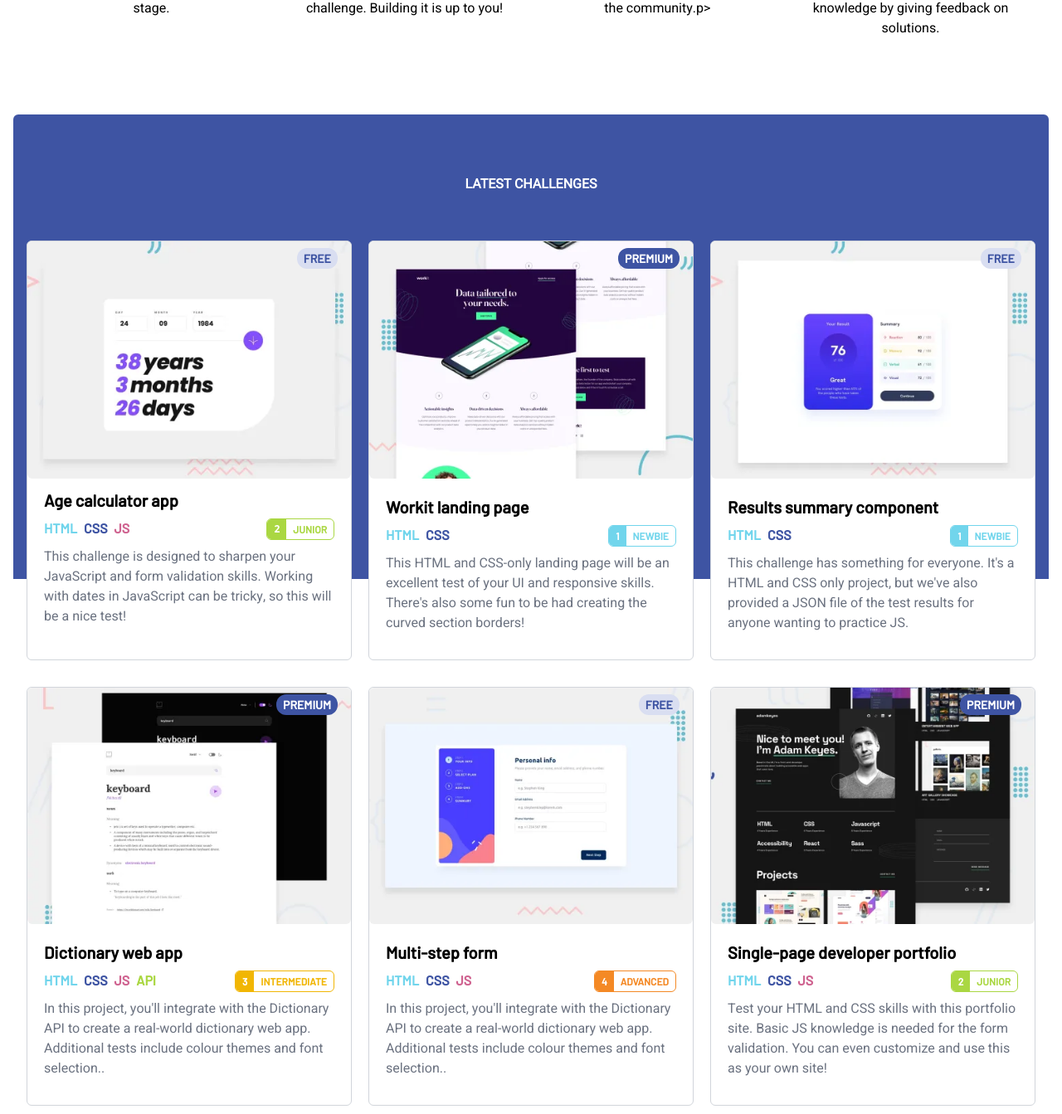
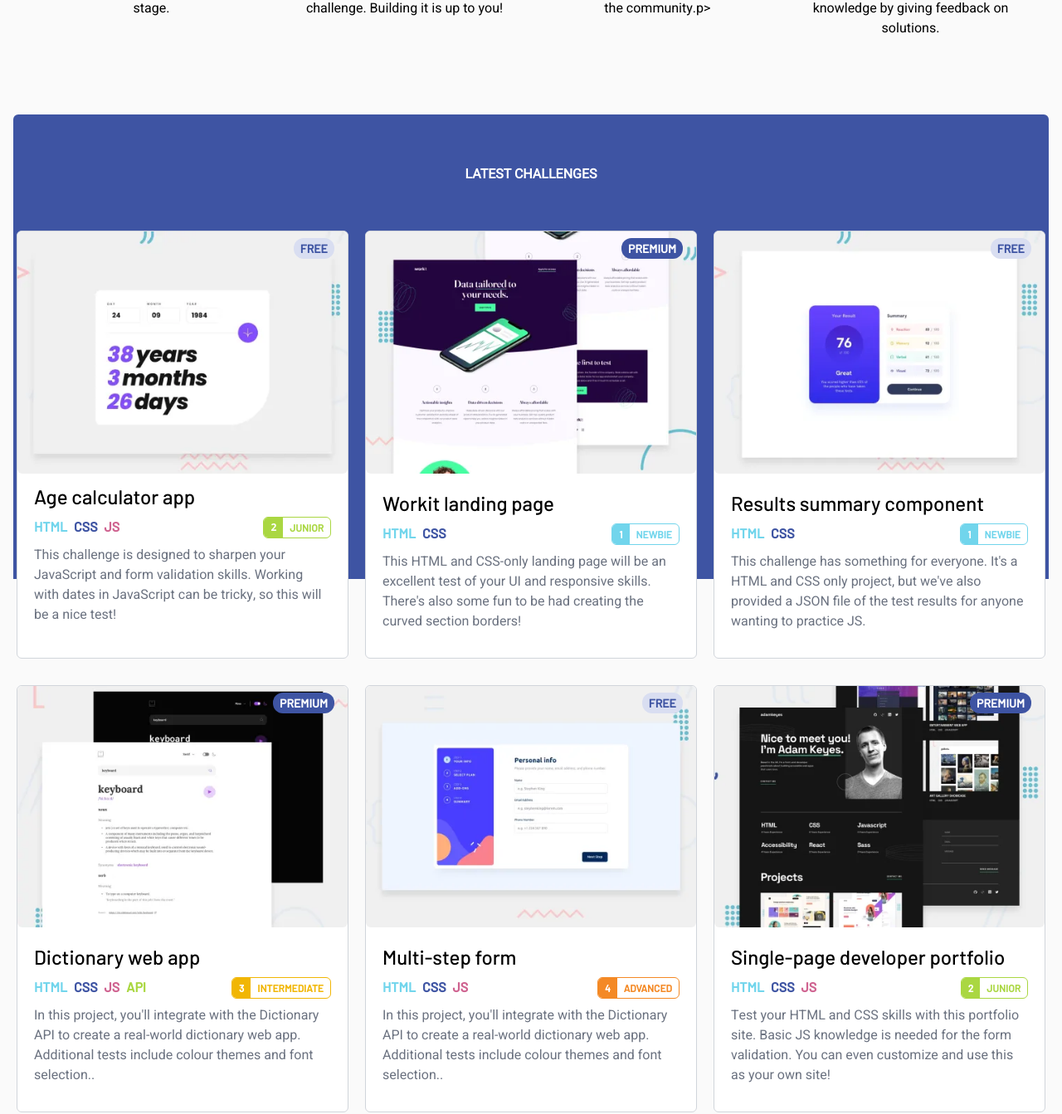
Before and after one commit to Abteck/frontend-mentor-clone, a website: page public/index.html in a window 1280 px wide. Shown: the part 1031-2374 px from the top of the page at 83% size. Drawn offline with Linux system fonts and the light colour scheme.

Commit message:
edited img path

```diff
--- a/public/index.html
+++ b/public/index.html
@@ -10,7 +10,7 @@
     <script src="./script.js"></script>
     <title>front-end mentor</title>
 </head>
-<body>
+<body class="bg-[#fafafa]">
     <div class="flex justify-center items-center bg-[#3E54A3] text-white p-3 gap-2 font-heebo">
         <img class="w-6" src="./img/icons8-business-100.png">
         <span>Looking to hire developers? <a class="underline" title="Frontend-mentor" href="#">Visit our hiring platform</a></span>
@@ -79,22 +79,22 @@
 
       <div class="w-full grid grid-cols-1 px-5 gap-3 md:grid-cols-4 justify-center">
         <div class="p-3 w-5/6 mx-auto max-w-md md:w-auto space-y-4">
-          <img class="w-14 mx-auto" src="./icons8-downloading-updates-48.png" alt="">
+          <img class="w-14 mx-auto" src="./img/icons8-downloading-updates-48.png" alt="">
           <h1 class="font-medium text-center text-lg md:text-xl font-barlow">Choose your challenge</h1>
           <p class="text-center font-heebo">Have a look through our collection of web designs. Pick one that you feel will be a nice challenge for you at this stage.</p>
         </div>
         <div class="p-3 w-5/6 mx-auto max-w-md md:w-auto space-y-4">
-          <img class="w-14 mx-auto text-center" src="./icons8-laptop-coding-50.png" alt="">
+          <img class="w-14 mx-auto text-center" src="./img/icons8-laptop-coding-50.png" alt="">
           <h1 class="font-medium text-center text-lg md:text-xl font-barlow">Code the design</h1>
           <p class="text-center font-heebo">Start the challenge and download all the starter files. We provide all the files you'll need to complete the challenge. Building it is up to you!</p>
         </div>
         <div class="p-3 w-5/6 mx-auto max-w-md md:w-auto space-y-4">
-          <img class="w-14 mx-auto text-center" src="./icons8-share-48.png" alt="">
+          <img class="w-14 mx-auto text-center" src="./img/icons8-share-48.png" alt="">
           <h1 class="font-medium text-center text-lg md:text-xl font-barlow">Submit your solution</h1>
           <p class="text-center font-heebo">Post your solution on the platform for everyone to see and get feedback on your code from other developers in the community.p>
         </div>
         <div class="p-3 w-5/6 mx-auto max-w-md md:w-auto space-y-4">
-          <img class="w-14 mx-auto text-center" src="./icons8-messaging-50.png" alt="">
+          <img class="w-14 mx-auto text-center" src="./img/icons8-messaging-50.png" alt="">
           <h1 class="font-medium text-center text-lg md:text-xl font-barlow">Give others feedback</h1>
           <p class="text-center font-heebo">Thinking critically about other people's code is a crucial skill. Help others while deepening your own knowledge by giving feedback on solutions.</p>
         </div>
@@ -102,17 +102,17 @@
     </div>
 
     <!--challenges section  -->
-    <div id="challenges" class="bg-[#3E54A3] w-full  h-[130vh] md:h-[70vh] my-20 rounded-t-md p-4 scroll-mt-20">
+    <div id="challenges" class="bg-[#3E54A3] w-full  h-screen md:h-[70vh] my-20 rounded-t-md p-1 scroll-mt-20">
       <div class="flex text-center justify-center p-8 md:p-10 lg:p-14">
         <span class="text-sm font-bold uppercase text-white md:text-base font-heebo">Latest Challenges</span>
       </div>
 
       <div class="grid grid-cols-1 md:grid-cols-2 md:gap-5 lg:grid-cols-3">
     <!-- card 1 -->
-    <div class="container relative max-w-sm mx-auto bg-white flex flex-col border border-solid border-gray-300 rounded-md gap-3  overflow-hidden pb-8 mb-3 md:max-w-md">
-      <img class="w-full rounded-md hover:scale-105 overflow-hidden transition-transform cursor-pointer" src="./img/calculatorapp.webp" alt="">
+    <div class="relative max-w-sm mx-auto bg-white flex flex-col border border-solid border-gray-300 rounded-md gap-3  overflow-hidden pb-8 mb-3 md:max-w-md">
+      <img class="w-full rounded-md hover:scale-105 transition-transform cursor-pointer" src="./img/calculatorapp.webp" alt="">
       <div class="px-5 flex flex-col gap-2">
-      <a class="text-xl font-semibold hover:underline font-barlow" href="#">Age calculator app</a>
+      <a class="w-fit text-xl lg:text-2xl font-medium hover:underline font-barlow" href="#">Age calculator app</a>
       <div class="flex justify-between">
         <div class="flex flex-row gap-2 font-barlow">
         <span class="font-bold  text-[#71d5ec]">HTML</span>
@@ -132,10 +132,10 @@
     </div>
 
     <!-- card 2 -->
-    <div class="container relative max-w-sm mx-auto bg-white flex flex-col rounded-md gap-5  overflow-hidden pb-8 mb-3 border border-solid border-gray-300 md:max-w-md">
-      <img class="w-full rounded-md hover:scale-105 overflow-hidden transition-transform cursor-pointer" src="./img/workit.webp" alt="">
+    <div class="relative max-w-sm mx-auto bg-white flex flex-col rounded-md gap-5  overflow-hidden pb-8 mb-3 border border-solid border-gray-300 md:max-w-md">
+      <img class="w-full rounded-md hover:scale-105 transition-transform cursor-pointer" src="./img/workit.webp" alt="">
       <div class="px-5 flex flex-col gap-2">
-      <a class="text-xl font-semibold hover:underline font-barlow" href="#">Workit landing page</a>
+      <a class="w-fit text-xl lg:text-2xl font-medium hover:underline font-barlow" href="#">Workit landing page</a>
       <div class="flex justify-between">
         <div class="flex flex-row gap-2 font-barlow">
         <span class="font-bold  text-[#71d5ec]">HTML</span>
@@ -154,10 +154,10 @@
     </div>
 
     <!-- card 3 -->
-    <div class="container relative max-w-sm mx-auto bg-white flex flex-col rounded-md gap-5  overflow-hidden pb-8 mb-3 border border-solid border-gray-300 md:max-w-md">
-      <img class="w-full rounded-md hover:scale-105 overflow-hidden transition-transform cursor-pointer" src="./img/resultsummary.webp" alt="">
+    <div class="relative max-w-sm mx-auto bg-white flex flex-col rounded-md gap-5  overflow-hidden pb-8 mb-3 border border-solid border-gray-300 md:max-w-md">
+      <img class="w-full rounded-md hover:scale-105 transition-transform cursor-pointer" src="./img/resultsummary.webp" alt="">
       <div class="px-5 flex flex-col gap-2">
-      <a class="text-xl font-semibold hover:underline font-barlow" href="#">Results summary component</a>
+      <a class="w-fit text-xl lg:text-2xl font-medium hover:underline font-barlow" href="#">Results summary component</a>
       <div class="flex justify-between">
         <div class="flex flex-row gap-2 font-barlow">
         <span class="font-bold text-[#71d5ec]">HTML</span>
@@ -176,10 +176,10 @@
     </div>
 
     <!-- card 4 -->
-    <div class="container relative max-w-sm mx-auto bg-white flex flex-col rounded-md gap-5  overflow-hidden pb-8 mb-3 border border-solid border-gray-300 md:max-w-md">
-      <img class="w-full rounded-md hover:scale-105 overflow-hidden transition-transform cursor-pointer" src="./img/dictionaryimg.webp" alt="">
+    <div class="relative max-w-sm mx-auto bg-white flex flex-col rounded-md gap-5  overflow-hidden pb-8 mb-3 border border-solid border-gray-300 md:max-w-md">
+      <img class="w-full rounded-md hover:scale-105 transition-transform cursor-pointer" src="./img/dictionaryimg.webp" alt="">
       <div class="px-5 flex flex-col gap-2">
-      <a class="text-xl font-semibold hover:underline font-barlow" href="#">Dictionary web app</a>
+      <a class="w-fit text-xl lg:text-2xl font-medium hover:underline font-barlow" href="#">Dictionary web app</a>
       <div class="flex justify-between">
         <div class="flex flex-row gap-2 font-barlow">
         <span class="font-bold text-[#71d5ec]">HTML</span>
@@ -200,10 +200,10 @@
     </div>
 
     <!-- card 5 -->
-    <div class="container relative max-w-sm mx-auto bg-white flex flex-col rounded-md gap-5  overflow-hidden pb-8 mb-3 border border-solid border-gray-300 md:max-w-md">
-      <img class="w-full rounded-md hover:scale-105 overflow-hidden transition-transform cursor-pointer" src="./img/step-form.webp" alt="">
+    <div class="relative max-w-sm mx-auto bg-white flex flex-col rounded-md gap-5  overflow-hidden pb-8 mb-3 border border-solid border-gray-300 md:max-w-md">
+      <img class="w-full rounded-md hover:scale-105 transition-transform cursor-pointer" src="./img/step-form.webp" alt="">
       <div class="px-5 flex flex-col gap-2">
-      <a class="text-xl font-semibold hover:underline font-barlow" href="#">Multi-step form</a>
+      <a class="w-fit text-xl lg:text-2xl font-medium hover:underline font-barlow" href="#">Multi-step form</a>
       <div class="flex justify-between">
         <div class="flex flex-row gap-2 font-barlow">
         <span class="font-bold text-[#71d5ec]">HTML</span>
@@ -223,10 +223,10 @@
     </div>
 
     <!-- card 6 -->
-    <div class="container relative max-w-sm mx-auto bg-white flex flex-col rounded-md gap-5  overflow-hidden pb-8 mb-3 border border-solid border-gray-300 md:max-w-md">
-      <img class="w-full rounded-md hover:scale-105 overflow-hidden transition-transform cursor-pointer" src="./img/pageimage.webp" alt="">
+    <div class="relative max-w-sm mx-auto bg-white flex flex-col rounded-md gap-5  overflow-hidden pb-8 mb-3 border border-solid border-gray-300 md:max-w-md">
+      <img class="w-full rounded-md hover:scale-105 transition-transform cursor-pointer" src="./img/pageimage.webp" alt="">
       <div class="px-5 flex flex-col gap-2">
-      <a class="text-xl font-semibold hover:underline font-barlow" href="#">Single-page developer portfolio</a>
+      <a class="w-fit text-xl lg:text-2xl font-medium hover:underline font-barlow" href="#">Single-page developer portfolio</a>
       <div class="flex justify-between">
         <div class="flex flex-row gap-2 font-barlow">
         <span class="font-bold text-[#71d5ec]">HTML</span>
@@ -267,6 +267,8 @@
     </form>
   </div>
 
+  <!-- footer section -->
+  <div class="bg-[#ffffff] p-2">
   <div class=" flex flex-col gap-14 my-8 font-heebo">
     <div class="flex justify-between items-center">
       <a href="#"><img class="flex w-52" src="./img/logo-desktop.svg"></a>
@@ -331,5 +333,6 @@
     </div>
   </footer>
 </div>
+</div>
 </body>
 </html>
```
Also changed, not shown: public/icons8-downloading-updates-48.png (deleted), public/img/icons8-download-50.png (deleted), public/img/icons8-downloading-updates-64.png (deleted), public/img/icons8-downloading-updates-96.png (deleted), public/img/icons8-laptop-coding-100.png (deleted), public/img/icons8-laptop-coding-50.png (renamed from public/icons8-laptop-coding-50.png), public/img/icons8-messaging-50.png (renamed from public/icons8-messaging-50.png), public/img/icons8-share-48.png (renamed from public/icons8-share-48.png), public/img/icons8-share-64 (1).png (deleted), public/output.css.
